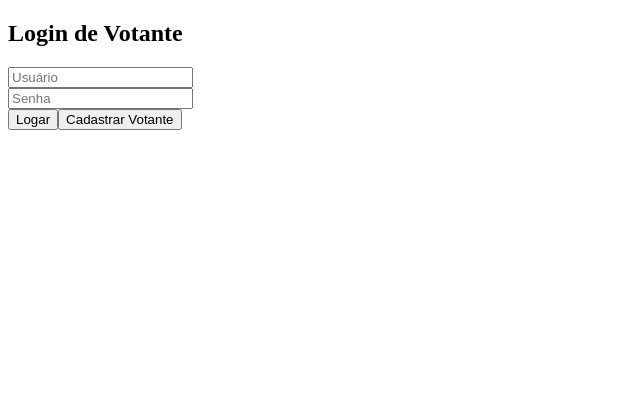
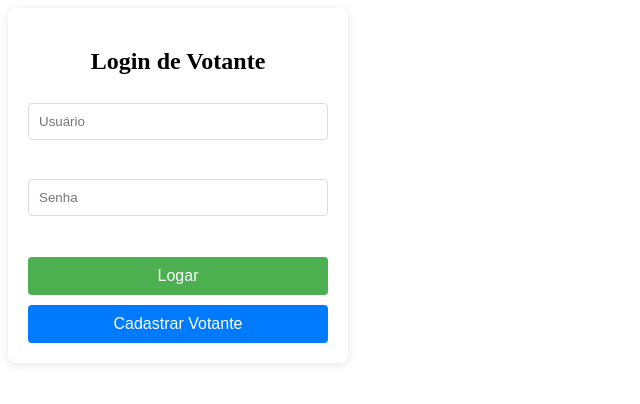
Before and after one commit to aaoogg/testeSicrediFrontend, an Angular app: page /cadastro-login in a window 1280 px wide. Shown: the top 404 px of the page, without its empty margins (0-640 px from the left). Built offline with nearby package versions, Linux system fonts and the light colour scheme.

Commit message:
Mensagem descritiva das alterações

```diff
--- a/src/app/cadastro-login/cadastro-login.component.css
+++ b/src/app/cadastro-login/cadastro-login.component.css
@@ -0,0 +1,69 @@
+/* Global Styles */
+body {
+    font-family: Arial, sans-serif;
+    background-color: #f7f7f7;
+    margin: 0;
+    padding: 0;
+    display: flex;
+    justify-content: center;
+    align-items: center;
+    height: 100vh;
+  }
+
+  /* Authentication Container */
+  .auth-container {
+    background-color: #fff;
+    padding: 20px;
+    border-radius: 8px;
+    box-shadow: 0 2px 10px rgba(0, 0, 0, 0.1);
+    text-align: center;
+    width: 300px;
+  }
+
+  /* Form Group */
+  .form-group {
+    margin-bottom: 15px;
+  }
+
+  /* Input Fields */
+  input[type="text"],
+  input[type="password"] {
+    width: 100%;
+    padding: 10px;
+    margin-top: 8px;
+    margin-bottom: 16px;
+    border: 1px solid #ddd;
+    border-radius: 4px;
+    box-sizing: border-box;
+  }
+
+  /* Buttons */
+  button.btn {
+    background-color: #4CAF50;
+    color: white;
+    padding: 10px 20px;
+    margin-top: 10px;
+    border: none;
+    border-radius: 4px;
+    cursor: pointer;
+    width: 100%;
+    font-size: 16px;
+  }
+
+  button.btn-secondary {
+    background-color: #007BFF;
+    margin-top: 10px;
+  }
+
+  button.btn:hover {
+    opacity: 0.8;
+  }
+
+  /* Alert */
+  .alert {
+    margin-top: 15px;
+    padding: 10px;
+    color: white;
+    background-color: #f44336;
+    border-radius: 4px;
+  }
--- a/src/app/cadastro-login/cadastro-login.component.html
+++ b/src/app/cadastro-login/cadastro-login.component.html
@@ -1,19 +1,29 @@
 <!-- Para login -->
-<div *ngIf="!exibirCadastro">
+<div class="auth-container" *ngIf="!exibirCadastro">
   <h2>Login de Votante</h2>
-    <input type="text" [(ngModel)]="usuario" placeholder="Usuário" /><br>
-    <input type="password" [(ngModel)]="senha" placeholder="Senha" /><br>
-    <button (click)="logar()">Logar</button>
-    <button (click)="irParaCadastro()">Cadastrar Votante</button>
+  <div class="form-group">
+    <input type="text" [(ngModel)]="usuario" placeholder="Usuário" />
+  </div>
+  <div class="form-group">
+    <input type="password" [(ngModel)]="senha" placeholder="Senha" />
+  </div>
+  <button class="btn" (click)="logar()">Logar</button>
+  <button class="btn btn-secondary" (click)="irParaCadastro()">Cadastrar Votante</button>
 </div>
 
 <!-- Para cadastro -->
-  <div *ngIf="exibirCadastro">
+<div class="auth-container" *ngIf="exibirCadastro">
   <h2>Cadastro de Votante</h2>
-    <input type="text" [(ngModel)]="usuarioCadastro" placeholder="Novo Usuário" /><br>
-    <input type="password" [(ngModel)]="senhaCadastro" placeholder="Senha" /><br>
-    <input type="password" [(ngModel)]="confirmarSenha" placeholder="Repita a Senha" /><br>
-    <button (click)="cadastrar()">Cadastrar</button>
+  <div class="form-group">
+    <input type="text" [(ngModel)]="usuarioCadastro" placeholder="Novo Usuário" />
+  </div>
+  <div class="form-group">
+    <input type="password" [(ngModel)]="senhaCadastro" placeholder="Senha" />
+  </div>
+  <div class="form-group">
+    <input type="password" [(ngModel)]="confirmarSenha" placeholder="Repita a Senha" />
+  </div>
+  <button class="btn" (click)="cadastrar()">Cadastrar</button>
   <div *ngIf="usuarioJaCadastrado" class="alert alert-danger">
     Este usuário já está cadastrado.
   </div>
--- a/src/app/cadastro-login/cadastro-login.component.ts
+++ b/src/app/cadastro-login/cadastro-login.component.ts
@@ -23,9 +23,13 @@ export class CadastroLoginComponent {
     this.backendService.login(this.usuario, this.senha).subscribe(
       response => {
         console.log('Login realizado com sucesso:', response);
-        localStorage.setItem('usuarioLogado', response.usuarioId.toString());
-        // Lógica adicional após o login, como redirecionamento ou armazenamento do token de sessão
-        this.router.navigate(['/votacao']); // Exemplo de redirecionamento após login
+        //localStorage.setItem('usuarioLogado', response.usuarioId.toString());
+        console.log('Redirecionando para /votacao');
+        this.router.navigate(['/votacao']).then(success => {
+          console.log('Navegação bem-sucedida:', success);
+        }).catch(err => {
+          console.error('Erro na navegação:', err);
+        });
       },
       error => {
         console.error('Erro ao realizar login:', error);
--- a/src/app/gerenciamento-pautas/gerenciamento-pautas.component.css
+++ b/src/app/gerenciamento-pautas/gerenciamento-pautas.component.css
@@ -0,0 +1,79 @@
+/* Global Styles */
+body {
+    font-family: Arial, sans-serif;
+    background-color: #f7f7f7;
+    margin: 0;
+    padding: 0;
+    display: flex;
+    justify-content: center;
+    align-items: center;
+    height: 100vh;
+  }
+
+  /* Pauta Container */
+  .pauta-container {
+    background-color: #fff;
+    padding: 20px;
+    border-radius: 8px;
+    box-shadow: 0 2px 10px rgba(0, 0, 0, 0.1);
+    width: 400px;
+  }
+
+  /* Form Group */
+  .form-group {
+    display: flex;
+    justify-content: space-between;
+    margin-bottom: 20px;
+  }
+
+  input[type="text"] {
+    flex: 1;
+    padding: 10px;
+    margin-right: 10px;
+    border: 1px solid #ddd;
+    border-radius: 4px;
+    box-sizing: border-box;
+  }
+
+  /* Pauta Item */
+  .pauta-item {
+    margin-bottom: 20px;
+    padding: 15px;
+    border: 1px solid #ddd;
+    border-radius: 8px;
+    background-color: #f9f9f9;
+  }
+
+  /* Buttons */
+  button.btn {
+    background-color: #4CAF50;
+    color: white;
+    padding: 10px 20px;
+    margin-top: 10px;
+    border: none;
+    border-radius: 4px;
+    cursor: pointer;
+    width: 100%;
+    font-size: 16px;
+  }
+
+  button.btn-secondary {
+    background-color: #007BFF;
+    margin-top: 10px;
+  }
+
+  button.btn:hover {
+    opacity: 0.8;
+  }
+
+  /* Alert */
+  .alert {
+    margin-top: 10px;
+    padding: 10px;
+    color: white;
+    border-radius: 4px;
+  }
+
+  .alert-info {
+    background-color: #2196F3;
+  }
--- a/src/app/gerenciamento-pautas/gerenciamento-pautas.component.html
+++ b/src/app/gerenciamento-pautas/gerenciamento-pautas.component.html
@@ -1,14 +1,16 @@
-<div>
+<div class="pauta-container">
   <h2>Gerenciamento de Pautas</h2>
-  <input type="text" [(ngModel)]="newPauta" placeholder="Nova Pauta" />
-  <button (click)="cadastrarPauta()">Cadastrar Pauta</button>
+  <div class="form-group">
+    <input type="text" [(ngModel)]="newPauta" placeholder="Nova Pauta" />
+    <button class="btn" (click)="cadastrarPauta()">Cadastrar Pauta</button>
+  </div>
 
-  <div *ngFor="let pauta of pautas">
+  <div *ngFor="let pauta of pautas" class="pauta-item">
     <h3>Pauta: {{ pauta.nome }}</h3>
     <p>Votos Sim: {{ pauta.votosSim }}</p>
     <p>Votos Não: {{ pauta.votosNao }}</p>
-    <button (click)="iniciarVotacao(pauta.id)" [disabled]="pauta.pautaEmVotacao || pauta.votacaoFinalizada">Iniciar Votação</button>
-    <button (click)="encerrarVotacao(pauta.id)" [disabled]="!pauta.pautaEmVotacao">Encerrar Votação</button>
-    <p *ngIf="pauta.votacaoFinalizada">Esta pauta já foi finalizada</p>
+    <button class="btn" (click)="iniciarVotacao(pauta.id)" [disabled]="pauta.pautaEmVotacao || pauta.votacaoFinalizada">Iniciar Votação</button>
+    <button class="btn btn-secondary" (click)="encerrarVotacao(pauta.id)" [disabled]="!pauta.pautaEmVotacao">Encerrar Votação</button>
+    <p *ngIf="pauta.votacaoFinalizada" class="alert alert-info">Esta pauta já foi finalizada</p>
   </div>
 </div>
--- a/src/app/selecao-inicial/selecao-inicial.component.css
+++ b/src/app/selecao-inicial/selecao-inicial.component.css
@@ -1,14 +1,46 @@
+/* Global Styles */
+body {
+  font-family: Arial, sans-serif;
+  background-color: #f7f7f7;
+  margin: 0;
+  padding: 0;
+  display: flex;
+  justify-content: center;
+  align-items: center;
+  height: 100vh;
+}
+
+/* Seleção Container */
 .selecao-container {
-    text-align: center;
-    margin-top: 50px;
-  }
+  background-color: #fff;
+  padding: 20px;
+  border-radius: 8px;
+  box-shadow: 0 2px 10px rgba(0, 0, 0, 0.1);
+  width: 300px;
+  text-align: center;
+}
 
-  .selecao-container h2 {
-    margin-bottom: 20px;
-  }
+h2 {
+  margin-bottom: 20px;
+}
 
-  .selecao-container button {
-    margin: 10px;
-    padding: 10px 20px;
-    font-size: 16px;
-  }
+/* Buttons */
+button.btn {
+  background-color: #4CAF50;
+  color: white;
+  padding: 10px 20px;
+  margin: 10px 0;
+  border: none;
+  border-radius: 4px;
+  cursor: pointer;
+  width: 100%;
+  font-size: 16px;
+}
+
+button.btn-secondary {
+  background-color: #007BFF;
+}
+
+button.btn:hover {
+  opacity: 0.8;
+}
--- a/src/app/selecao-inicial/selecao-inicial.component.html
+++ b/src/app/selecao-inicial/selecao-inicial.component.html
@@ -1,5 +1,5 @@
-<div>
-    <h2>Seleção Inicial</h2>
-    <button routerLink="/cadastro-login">Votante</button>
-    <button routerLink="/gerenciamento-pautas">Cadastrador de Pautas</button>
-  </div>
+<div class="selecao-container">
+  <h2>Seleção Inicial</h2>
+  <button class="btn" routerLink="/cadastro-login">Votante</button>
+  <button class="btn btn-secondary" routerLink="/gerenciamento-pautas">Cadastrador de Pautas</button>
+</div>
--- a/src/app/votacao/votacao.component.css
+++ b/src/app/votacao/votacao.component.css
@@ -0,0 +1,124 @@
+/* Global Styles */
+body {
+    font-family: Arial, sans-serif;
+    background-color: #f7f7f7;
+    margin: 0;
+    padding: 0;
+    display: flex;
+    justify-content: center;
+    align-items: center;
+    height: 100vh;
+  }
+
+  /* Votação Container */
+  .votacao-container {
+    background-color: #fff;
+    padding: 20px;
+    border-radius: 8px;
+    box-shadow: 0 2px 10px rgba(0, 0, 0, 0.1);
+    width: 300px;
+    margin-bottom: 20px;
+    text-align: center;
+  }
+
+  .votacao-container label {
+    font-size: 16px;
+    margin-bottom: 10px;
+    display: block;
+  }
+
+  .votacao-container input {
+    padding: 10px;
+    font-size: 14px;
+    border: 1px solid #ccc;
+    border-radius: 4px;
+    margin-bottom: 10px;
+    width: calc(100% - 22px);
+  }
+
+  .votacao-container .btn {
+    width: 100%;
+    padding: 10px;
+    font-size: 16px;
+    background-color: #4CAF50;
+    color: white;
+    border: none;
+    border-radius: 4px;
+    cursor: pointer;
+  }
+
+  .votacao-container .btn:hover {
+    opacity: 0.8;
+  }
+
+  /* Pauta Container */
+  .pauta-container {
+    background-color: #fff;
+    padding: 20px;
+    border-radius: 8px;
+    box-shadow: 0 2px 10px rgba(0, 0, 0, 0.1);
+    width: 300px;
+    text-align: center;
+  }
+
+  .pauta-container h3 {
+    margin-bottom: 20px;
+  }
+
+  /* Alerts */
+  .alert {
+    padding: 10px;
+    border-radius: 4px;
+    margin-bottom: 20px;
+  }
+
+  .alert-success {
+    background-color: #d4edda;
+    color: #155724;
+  }
+
+  .alert-warning {
+    background-color: #fff3cd;
+    color: #856404;
+  }
+
+  .alert-danger {
+    background-color: #f8d7da;
+    color: #721c24;
+  }
+
+  .alert-info {
+    background-color: #d1ecf1;
+    color: #0c5460;
+  }
+
+  /* Buttons */
+  button.btn {
+    width: 100%;
+    padding: 10px;
+    font-size: 16px;
+    background-color: #4CAF50; /* Green color */
+    color: white;
+    border: none;
+    border-radius: 4px;
+    cursor: pointer;
+  }
+
+  button.btn-vote {
+    width: 48%;
+    margin: 5px 1%;
+  }
+
+  button.btn-secondary {
+    background-color: #007BFF;
+  }
+
+  button.btn:hover {
+    opacity: 0.8;
+  }
+
+  button[disabled] {
+    background-color: #cccccc;
+    cursor: not-allowed;
+    color: #666666;
+  }
```
Also changed, not shown: src/app/votacao/votacao.component.html (+10 -10 lines). Lines whose indentation alone changed are shown as unchanged.
